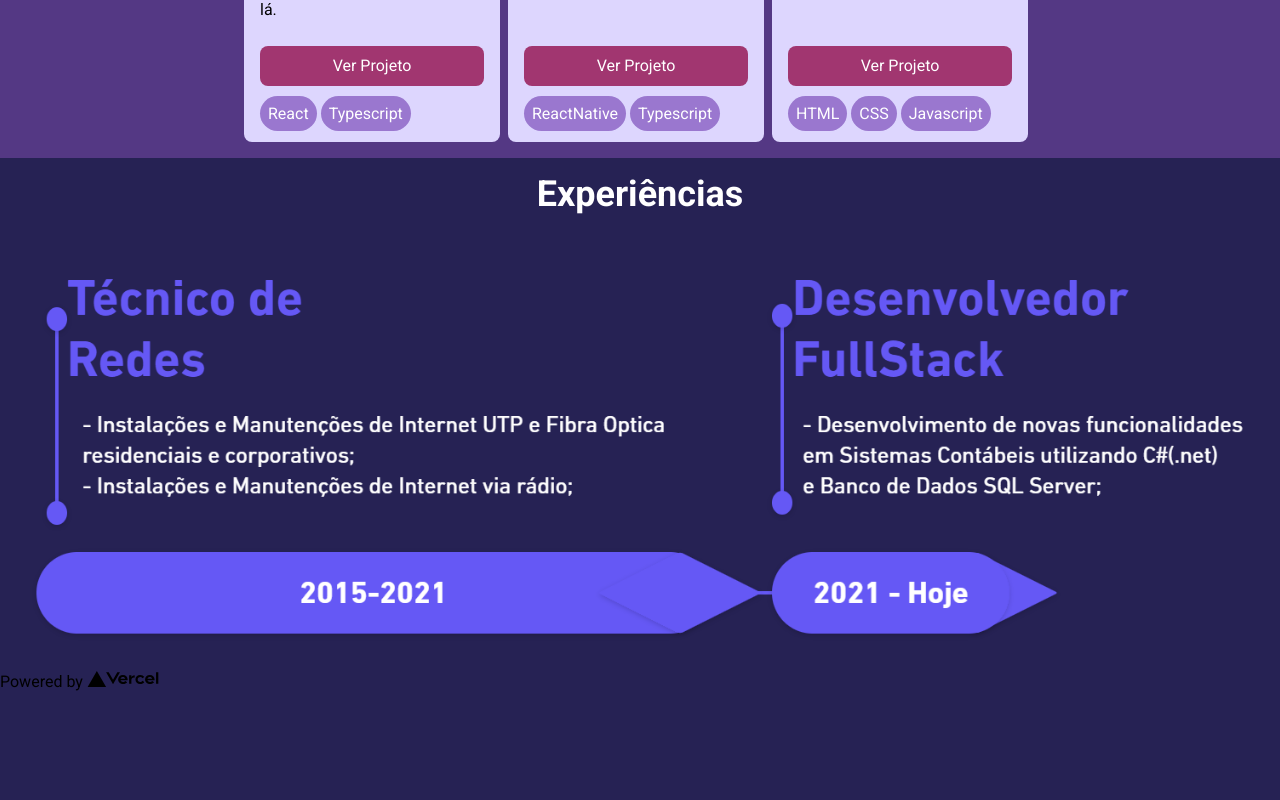
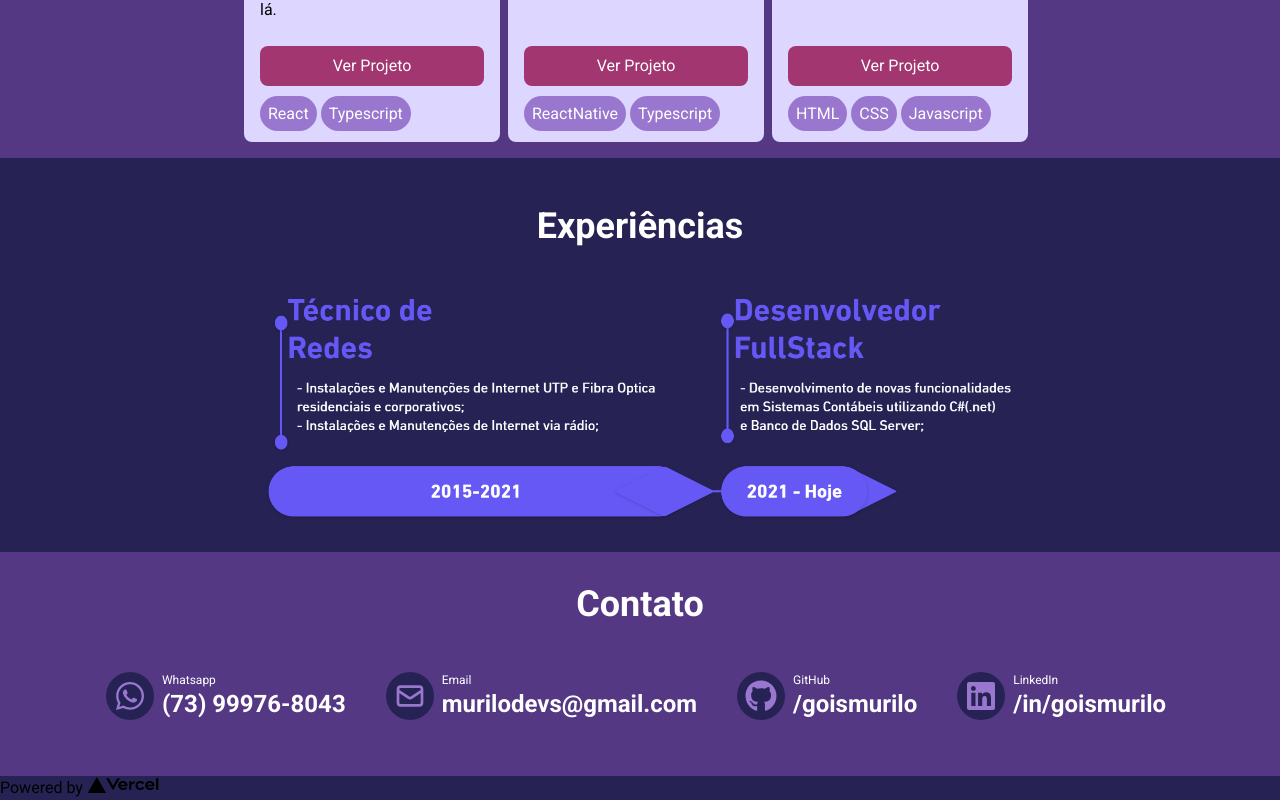
Before and after one commit to goismurilo/portfolio-next, a Next.js app: page / in a window 1280 px wide. Shown: the part 1058-1858 px from the top of the page. Before the commit the page ends 1752 px from the top, so only its background shows below. Built offline with nearby package versions, Linux system fonts and the light colour scheme.

Commit message:
feat(Contact): Add section

```diff
--- /dev/null
+++ b/components/Contact/index.tsx
@@ -0,0 +1,58 @@
+import { FaWhatsapp, FaGithub, FaLinkedin } from 'react-icons/fa';
+import { HiOutlineMail } from 'react-icons/hi';
+
+export default function Contact() {
+
+    return (
+        <div className="bg-primary-medium pb-10 px-4">
+            <h1 className="text-center font-bold text-4xl text-white py-8">Contato</h1>
+            <div className="flex flex-wrap lg:justify-center">
+                <a className="p-4 w-full md:w-auto hover:bg-primary-light rounded-md" href='https://api.whatsapp.com/send?phone=5573999768043' target="_blank" rel="noopener noreferrer">
+                    <div className='flex flex-wrap lg:justify-start  '>
+                        <div className='bg-primary-dark rounded-full w-12 h-12 flex justify-center items-center'>
+                            <FaWhatsapp className='w-8 h-8' color='#9A77CF' />
+                        </div>
+                        <div className='px-2'>
+                            <p className='text-white font-extralight text-xs'>Whatsapp</p>
+                            <strong className='text-white font-semibold text-2xl'>(73) 99976-8043</strong>
+                        </div>
+                    </div>
+                </a>
+                <a className="p-4 w-full md:w-auto hover:bg-primary-light rounded-md" href='mailto:murilodevs@gmail.com' target="_blank" rel="noopener noreferrer">
+                    <div className='flex flex-wrap justify-start'>
+                        <div className='bg-primary-dark rounded-full w-12 h-12 flex justify-center items-center'>
+                            <HiOutlineMail className='w-8 h-8' color='#9A77CF' />
+                        </div>
+                        <div className='px-2'>
+                            <p className='text-white font-extralight text-xs'>Email</p>
+                            <strong className='text-white font-semibold text-2xl'>murilodevs@gmail.com</strong>
+                        </div>
+                    </div>
+                </a>
+                <a className="p-4 w-full md:w-auto hover:bg-primary-light rounded-md" href='https://github.com/goismurilo' target="_blank" rel="noopener noreferrer">
+                    <div className='flex flex-wrap justify-start '>
+                        <div className='bg-primary-dark rounded-full w-12 h-12 flex justify-center items-center'>
+                            <FaGithub className='w-8 h-8' color='#9A77CF' />
+                        </div>
+                        <div className='px-2 hover:bg-primary-light'>
+                            <p className='text-white font-extralight text-xs'>GitHub</p>
+                            <strong className='text-white font-semibold text-2xl'>/goismurilo</strong>
+                        </div>
+                    </div>
+                </a>
+                <a className="p-4 w-full md:w-auto hover:bg-primary-light rounded-md" href='https://www.linkedin.com/in/goismurilo/' target="_blank" rel="noopener noreferrer">
+                    <div className='flex flex-wrap justify-start '>
+                        <div className='bg-primary-dark rounded-full w-12 h-12 flex justify-center items-center'>
+                            <FaLinkedin className='w-8 h-8' color='#9A77CF' />
+                        </div>
+                        <div className='px-2 hover:bg-primary-light'>
+                            <p className='text-white font-extralight text-xs'>LinkedIn</p>
+                            <strong className='text-white font-semibold text-2xl'>/in/goismurilo</strong>
+                        </div>
+                    </div>
+                </a>
+            </div>
+        </div >
+    );
+    // TODO: Create components for contacts items
+}
--- /dev/null
+++ b/components/ContactUs/index.tsx
@@ -0,0 +1,102 @@
+; import React, { useState } from "react";
+
+export default function ContactUs() {
+    // States for contact form fields
+    const [fullname, setFullname] = useState("");
+    const [email, setEmail] = useState("");
+    const [subject, setSubject] = useState("");
+    const [message, setMessage] = useState("");
+
+    //   Form validation state
+    const [errors, setErrors] = useState({});
+
+    //   Setting button text on form submission
+    const [buttonText, setButtonText] = useState("Send");
+
+    // Setting success or failure messages states
+    const [showSuccessMessage, setShowSuccessMessage] = useState(false);
+    const [showFailureMessage, setShowFailureMessage] = useState(false);
+
+    // Validation check method
+    const handleValidation = () => {
+        if (fullname != 'undefined' || email != 'undefined' ||
+            message != 'undefined') {
+            return false;
+        } else {
+            return true;
+        }
+        // let tempErrors: [] = {};
+        // let isValid = true;
+
+        // if (fullname.length <= 0) {
+        //     tempErrors["fullname"] = true;
+        //     isValid = false;
+        // }
+        // if (email.length <= 0) {
+        //     tempErrors["email"] = true;
+        //     isValid = false;
+        // }
+        // if (message.length <= 0) {
+        //     tempErrors["message"] = true;
+        //     isValid = false;
+        // }
+
+        // setErrors({ ...tempErrors });
+        // console.log("errors", errors);
+        // return isValid;
+    };
+
+    //   Handling form submit
+
+    const handleSubmit = async (e: { preventDefault: () => void; }) => {
+        e.preventDefault();
+
+        let isValidForm = handleValidation();
+
+        if (isValidForm) {
+            setButtonText("Sending");
+            const res = await fetch("/api/sendgrid", {
+                body: JSON.stringify({
+                    email: email,
+                    fullname: fullname,
+                    subject: subject,
+                    message: message,
+                }),
+                headers: {
+                    "Content-Type": "application/json",
+                },
+                method: "POST",
+            });
+
+            const { error } = await res.json();
+            if (error) {
+                console.log(error);
+                setShowSuccessMessage(false);
+                setShowFailureMessage(true);
+                setButtonText("Send");
+                return;
+            }
+            setShowSuccessMessage(true);
+            setShowFailureMessage(false);
+            setButtonText("Send");
+        }
+        console.log(fullname, email, message);
+    };
+    return (
+        <main>
+            <h1 className="bg-primary-medium text-center font-bold text-4xl text-white pb-8">Contato</h1>
+            <div>
+                <form onSubmit={handleSubmit}>
+                    <label htmlFor='name'>Name</label>
+                    <input type='text' name='nameS' />
+                    <label htmlFor='email'>Email</label>
+                    <input type='email' name='email' />
+                    <label htmlFor='message'>Message</label>
+                    <input type='text' name='message' />
+                    <button type='submit' >A</button>
+                </form >
+            </div>
+        </main>
+    );
+}
+// TODO: Add typing into the form fields variables
--- a/components/Experience/index.tsx
+++ b/components/Experience/index.tsx
@@ -3,10 +3,10 @@ import xp from "../../src/images/experience.png"
 
 export default function Experience() {
     return (
-        <div id="experience" className="p-4 bg-primary-dark flex  flex-wrap justify-center">
-            <h1 className="text-center font-bold text-4xl text-white pb-8">Experiências</h1>
+        <div id="experience" className="w-screen p-4 bg-primary-dark items-center md:px-64">
+            <h1 className="text-center font-bold text-4xl text-white py-8">Experiências</h1>
             <Image
-                className='w-8 h-auto'
+                //className='self-center'
                 src={xp}
                 alt="Pequeno gráfico de experiencias" />
         </div>
--- /dev/null
+++ b/pages/api/sendgrid.js
@@ -0,0 +1,20 @@
+import sendgrid from '@sendgrid/mail';
+
+sendgrid.setApiKey(process.env.SENDGRID_API_KEY);
+
+async function sendEmail(req, res) {
+    try {
+        await sendgrid.send({
+            to: "murilodevs@gmail.com", // Your email where you'll receive emails
+            from: "murilogois59@gmail.com", // your website email address here
+            subject: `${req.body.subject}`,
+            html: `<div>You've got a mail</div>`,
+        });
+    } catch {
+        console.log('Error sending email');
+        return res.status(500).json({ error: 'Error sending email' });
+    }
+    return res.status(200).json({ error: '' });
+}
+
+export default sendEmail;
--- a/pages/index.tsx
+++ b/pages/index.tsx
@@ -7,6 +7,7 @@ import Navbar from '../components/Navbar'
 import Landing from '../components/Landing'
 import Projects from '../components/Projects'
 import Experience from '../components/Experience'
+import Contact from '../components/Contact'
 // import styles from '../styles/Home.module.css'
 
 const Home: NextPage = () => {
@@ -23,6 +24,7 @@ const Home: NextPage = () => {
       <AddExperinceInNumvbers /> */}
       <Projects />
       <Experience />
+      <Contact />
 
       <footer >
         <a
```
